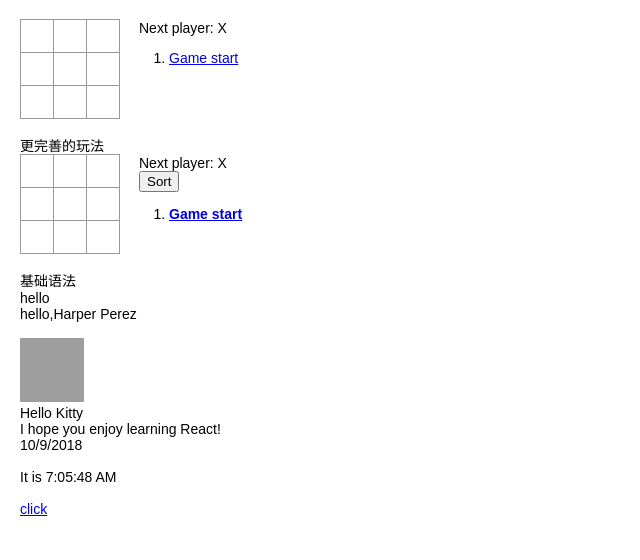
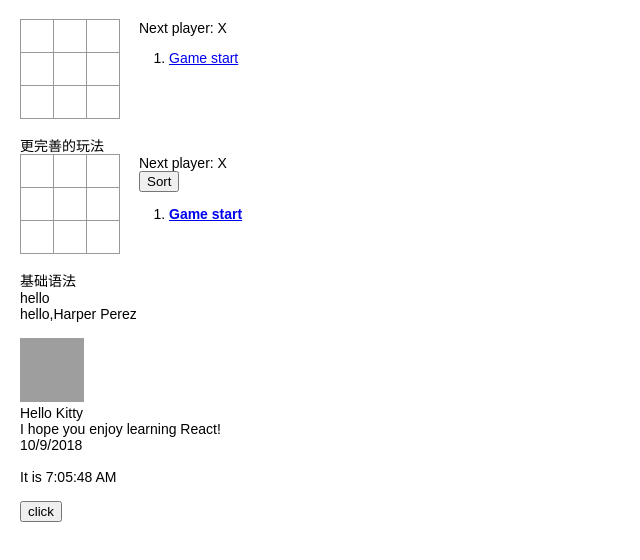
Before and after one commit to llshiyu/reactProject, a React (Create React App) app in the folder webdev/: page / in a window 1280 px wide. Shown: the top 560 px of the page, without its empty margins (0-640 px from the left). Built offline with nearby package versions, Linux system fonts and the light colour scheme; grey boxes are pictures that could not be loaded.

Commit message:
事件处理，传参，事件对象要放最后

```diff
--- a/webdev/src/helloWorld/index.js
+++ b/webdev/src/helloWorld/index.js
@@ -2,17 +2,20 @@ import React from 'react';
 import ReactDOM from 'react-dom';
 
 function formatName(user) {
-    return user.firstName+' '+user.lastName;
+    return user.firstName + ' ' + user.lastName;
 }
-const user={
+
+const user = {
     firstName: 'Harper',
     lastName: 'Perez'
 };
+
 function HelloWorld() {
     return (
         <div>hello,{formatName(user)}</div>
     )
 }
+
 export default HelloWorld;
 // class HelloWorld extends React.Component{
 //     render(){
@@ -36,6 +39,7 @@ function tick() {
 function formatDate(date) {
     return date.toLocaleDateString();
 }
+
 function UserInfo(props) {
     return (
         <div className="userInfo">
@@ -46,13 +50,15 @@ function UserInfo(props) {
         </div>
     )
 }
+
 function Avatar(props) {
     return (
         <img className="avatar"
              src={props.user.avatarUrl}
-             alt={props.user.name} />
+             alt={props.user.name}/>
     )
 }
+
 function Comment(props) {
     return (
         <div className="comment">
@@ -66,6 +72,7 @@ function Comment(props) {
         </div>
     );
 }
+
 const comment = {
     date: new Date(),
     text: 'I hope you enjoy learning React!',
@@ -78,43 +85,45 @@ ReactDOM.render(
     <Comment
         date={comment.date}
         text={comment.text}
-        author={comment.author} />,
+        author={comment.author}/>,
     document.getElementById('component')
 );
 
 
-class Clock extends React.Component{
-    constructor(props){
+class Clock extends React.Component {
+    constructor(props) {
         super(props);
-        this.state={
+        this.state = {
             data: new Date()
         }
     }
+
     // 当组件输出到 DOM 后会执行 componentDidMount() 钩子
-    componentDidMount(){
-        this.timerID = setInterval(()=>this.tick(),1000)
+    componentDidMount() {
+        this.timerID = setInterval(() => this.tick(), 1000)
     }
 
     // 在 componentWillUnmount()生命周期钩子中卸载计时器：
     //一旦Clock组件被从DOM中移除，React会调用componentWillUnmount()这个钩子函数，定时器也就会被清除。
-    componentWillUnmount(){
+    componentWillUnmount() {
         clearInterval(this.timerID);
     }
 
-    tick(){
+    tick() {
         this.setState({
             data: new Date()
         })
     }
 
-    render(){
+    render() {
         return (
             <div>It is {this.state.data.toLocaleTimeString()}</div>
         )
     }
 }
+
 ReactDOM.render(
-    <Clock />,
+    <Clock/>,
     document.getElementById('state')
 );
 
@@ -124,12 +133,48 @@ function ActionLink() {
         <a href="#" onClick={handleClick}>click</a>
     );
 
-    function handleClick(e){
+    function handleClick(e) {
         e.preventDefault();
         console.log('click');
     }
 }
+class Toggle extends React.Component {
+    // constructor(props){
+    //     super(props);
+    //     this.state={
+    //         isToggleOn: false
+    //     }
+    //     this.handleClick = this.handleClick.bind(this)
+    // }
+
+    // handleClick(){
+    //     this.setState(prevState => ({
+    //         isToggleOn: !prevState.isToggleOn
+    //     }));
+    // }
+    handleClick = (t,e) => { //事件对象e要放在最后
+        console.log('this is:', e,t);
+    }
+    // handleClick2() {
+    //     console.log('this is:', this);
+    // }
+    render() {
+        return (
+            <div>
+                <button onClick={this.handleClick.bind(this,2323)}>
+                    click
+                    {/*{this.state.isToggleOn ? 'ON' : 'OFF'}*/}
+                </button>
+                {/*<button onClick={(e) => this.handleClick2(e)}>*/}
+                    {/*Click me*/}
+                {/*</button>*/}
+            </div>
+
+        )
+    }
+}
+
 ReactDOM.render(
-    <ActionLink />,
+    <Toggle/>,
     document.getElementById('event')
 );
```
